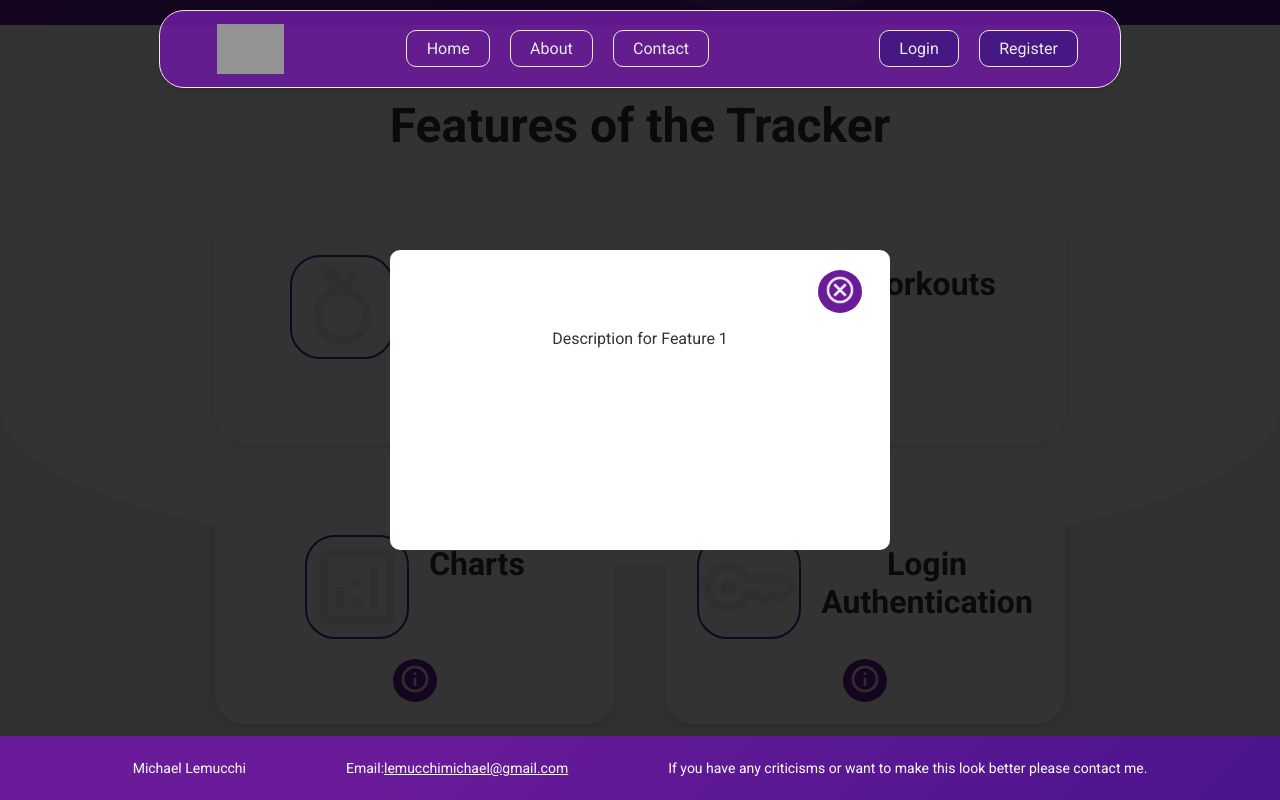
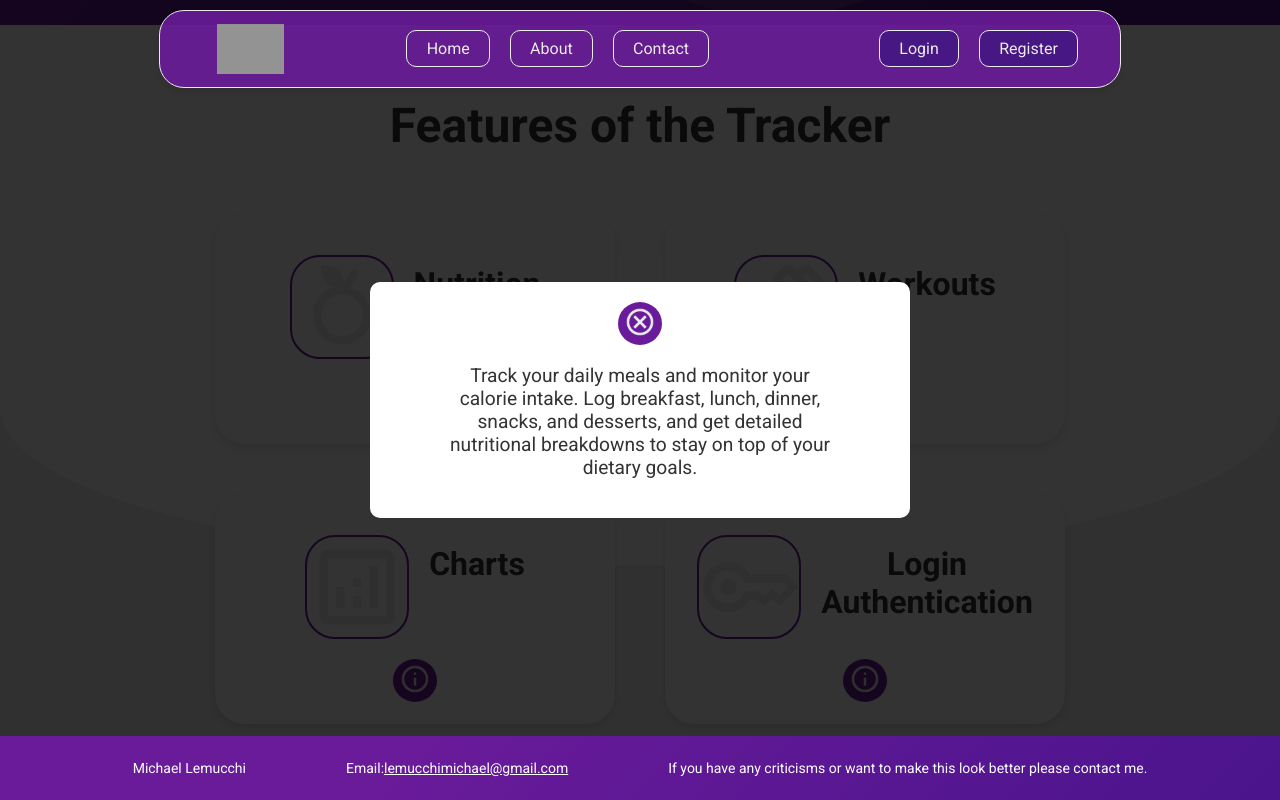
Before and after one commit to michaellemucchi/Workout-Nutrition-Tracker, a React (Create React App) app in the folder client/: page / in a window 1280 px wide. Both pictures are taken after a click on the button 415 px from the left and 1063 px from the top of the page. Shown: the part 663-1463 px from the top of the page. Built offline with nearby package versions, Linux system fonts and the light colour scheme; grey boxes are pictures that could not be loaded.

Commit message:
fix the feature card descriptions

```diff
--- a/client/src/components/FeatureCard.css
+++ b/client/src/components/FeatureCard.css
@@ -14,6 +14,7 @@
   display: flex;
   padding: 20px;
 }
+
 .feature-image {
   width: 100px;
   height: 100px;
@@ -26,7 +27,6 @@
   font-size: 2rem;
   margin: 10px 0 0 0;
 }
-
 
 .info-button, .close-button {
   padding: 4px 6px;
@@ -44,8 +44,8 @@
 }
 
 .close-button {
-  margin-left: 400px;
-  margin-top: 20px;
+  top: 10px;
+  right: 10px;
 }
 
 .popup-overlay {
@@ -63,11 +63,21 @@
 
 .popup {
   background: white;
-  height: 300px;
+  height: auto;
   width: 500px;
   border-radius: 10px;
+  padding: 20px;
+  display: flex;
+  flex-direction: column;
+  align-items: center;
+  position: relative;
 }
 
+.popup-description {
+  font-size: 1.2rem;
+  text-align: center;
+  max-width: 80%;
+}
 
 .info-button:hover, .close-button:hover {
   background-color: var(--accent1-color);
--- a/client/src/components/FeatureCard.js
+++ b/client/src/components/FeatureCard.js
@@ -3,11 +3,16 @@ import './FeatureCard.css';
 import info from '../images/info.png';
 import close from '../images/close.png';
 
-
 const FeatureCard = ({ title, image, description }) => {
   const [showPopup, setShowPopup] = useState(false);
 
   const togglePopup = () => setShowPopup(!showPopup);
+
+  const closePopup = (e) => {
+    if (e.target.className === 'popup-overlay') {
+      setShowPopup(false);
+    }
+  };
 
   return (
     <div className="feature-card">
@@ -19,12 +24,12 @@ const FeatureCard = ({ title, image, description }) => {
         <img src={info} alt="Info" />
       </button>
       {showPopup && (
-        <div className="popup-overlay">
+        <div className="popup-overlay" onClick={closePopup}>
           <div className="popup">
             <button className="close-button" onClick={togglePopup}>
               <img src={close} alt="close" />
             </button>
-            <p>{description}</p>
+            <p className="popup-description">{description}</p>
           </div>
         </div>
       )}
--- a/client/src/components/Modal.js
+++ b/client/src/components/Modal.js
@@ -10,7 +10,7 @@ const Modal = ({ onClose, children }) => {
 
     return (
         <div className="modal-backdrop" onClick={handleBackdropClick}>
-            <div className="modal-content">
+            <div className="modal-content" >
                 <button className="close-button" onClick={onClose}>Close</button>
                 {children}
             </div>
--- a/client/src/pages/LandingPage.js
+++ b/client/src/pages/LandingPage.js
@@ -12,11 +12,32 @@ import key from '../images/key.png';
 
 
 const features = [
-  { id: 1, title: "Nutrition", description: "Description for Feature 1", image: nutrition },
-  { id: 2, title: "Workouts", description: "Description for Feature 2", image: exercise },
-  { id: 3, title: "Charts", description: "Description for Feature 3", image: analytics },
-  { id: 4, title: "Login Authentication", description: "Description for Feature 4", image: key }
+  {
+    id: 1,
+    title: "Nutrition",
+    description: "Track your daily meals and monitor your calorie intake. Log breakfast, lunch, dinner, snacks, and desserts, and get detailed nutritional breakdowns to stay on top of your dietary goals.",
+    image: nutrition
+  },
+  {
+    id: 2,
+    title: "Workouts",
+    description: "Log your workouts and track your fitness progress. Record different exercises, sets, and reps, and visualize your progress over time with detailed workout logs.",
+    image: exercise
+  },
+  {
+    id: 3,
+    title: "Charts",
+    description: "Visualize your nutrition and workout data with comprehensive charts. Analyze your calorie intake, nutrient distribution, and exercise performance to make informed decisions about your fitness journey.",
+    image: analytics
+  },
+  {
+    id: 4,
+    title: "Login Authentication",
+    description: "Securely log in to access your personalized workout and nutrition data. Our robust authentication system ensures that your information is safe and accessible only to you.",
+    image: key
+  }
 ];
+
 
 
 const LandingPage = () => {
```
Also changed, not shown: 1 other file (tests, documents, lock files or other folders).
